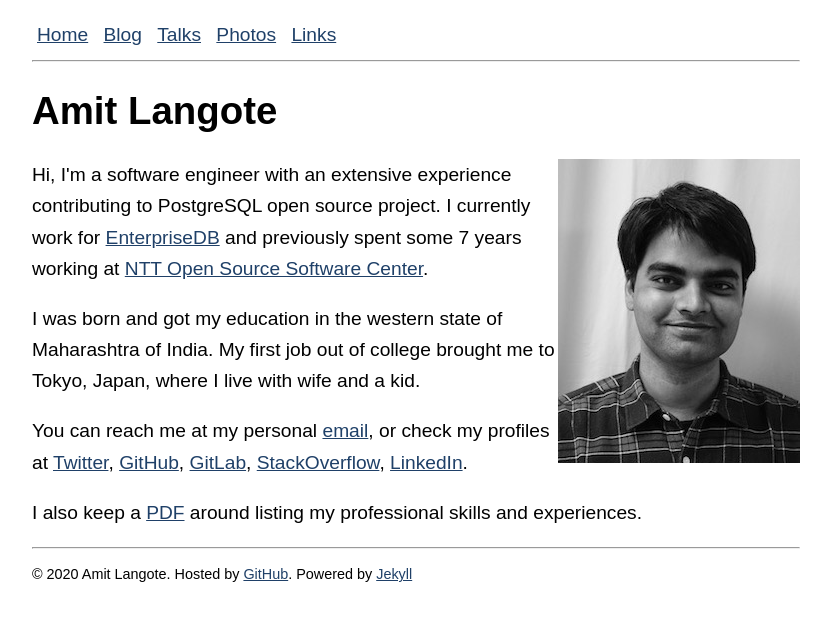
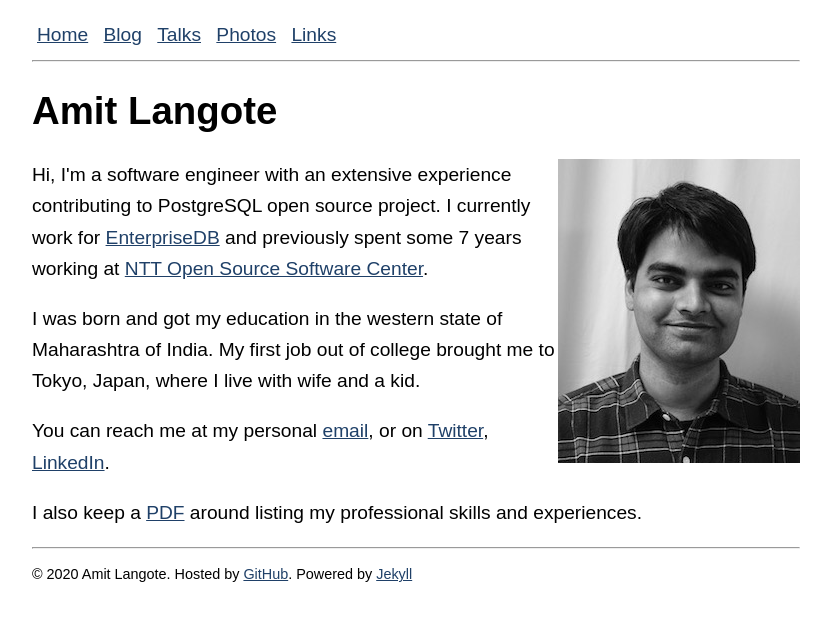
Before and after one commit to amitlan/website, a Jekyll site: the page built from index.md, in a window 1280 px wide. Shown: the top 621 px of the page, without its empty margins (224-1055 px from the left). Built offline with Jekyll 4.4.1, drawn with Linux system fonts in a browser that asks for light colours.

Commit message:
web personas

```diff
--- a/index.md
+++ b/index.md
@@ -21,11 +21,7 @@ and a kid.
 
 <p>
 You can reach me at my personal <a href="mailto:amitlangote09@gmail.com">email</a>,
-or check my profiles at
-<a href="https://twitter.com/amitlan">Twitter</a>,
-<a href="https://github.com/amitlan">GitHub</a>,
-<a href="https://gitlab.com/amitlan">GitLab</a>,
-<a href="https://stacko verflow.com/users/683402">StackOverflow</a>,
+or on <a href="https://twitter.com/amitlan">Twitter</a>,
 <a href="https://linkedin.com/in/amitlan">LinkedIn</a>.
 </p>
 
```
